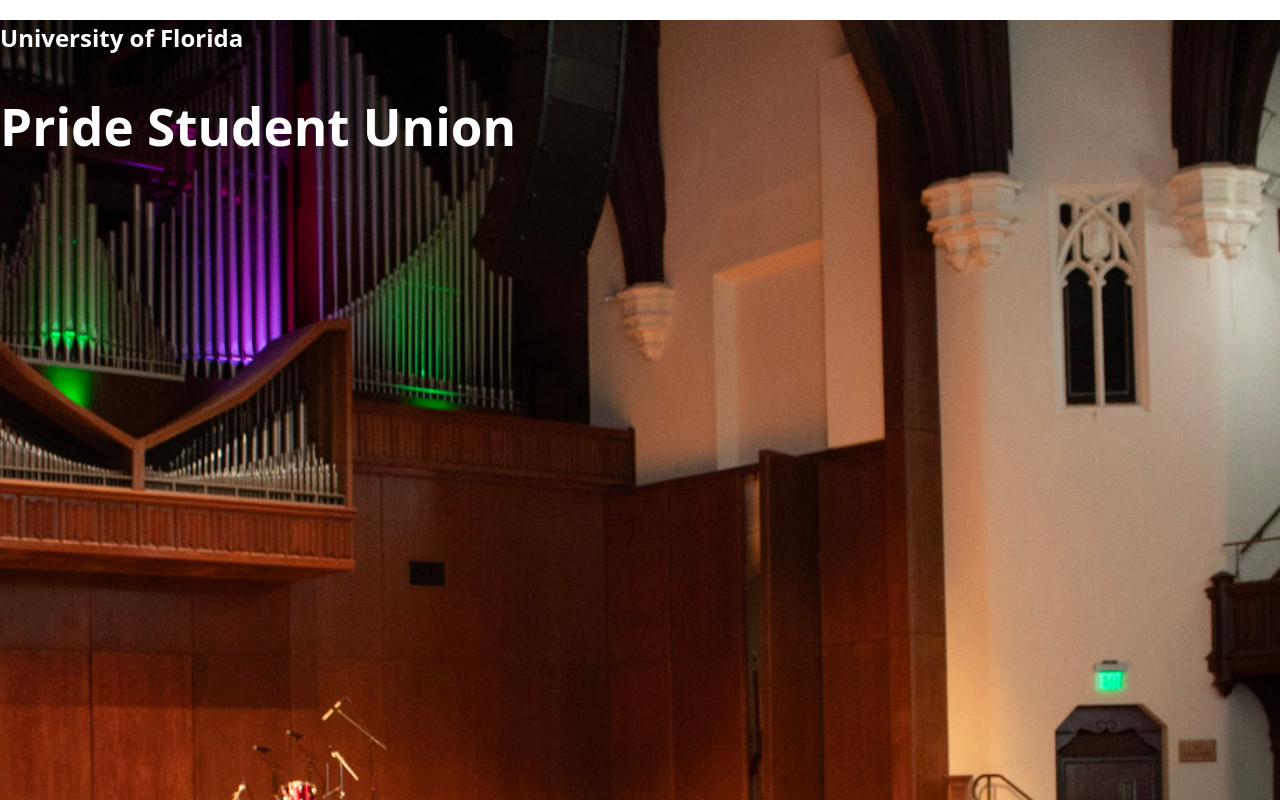
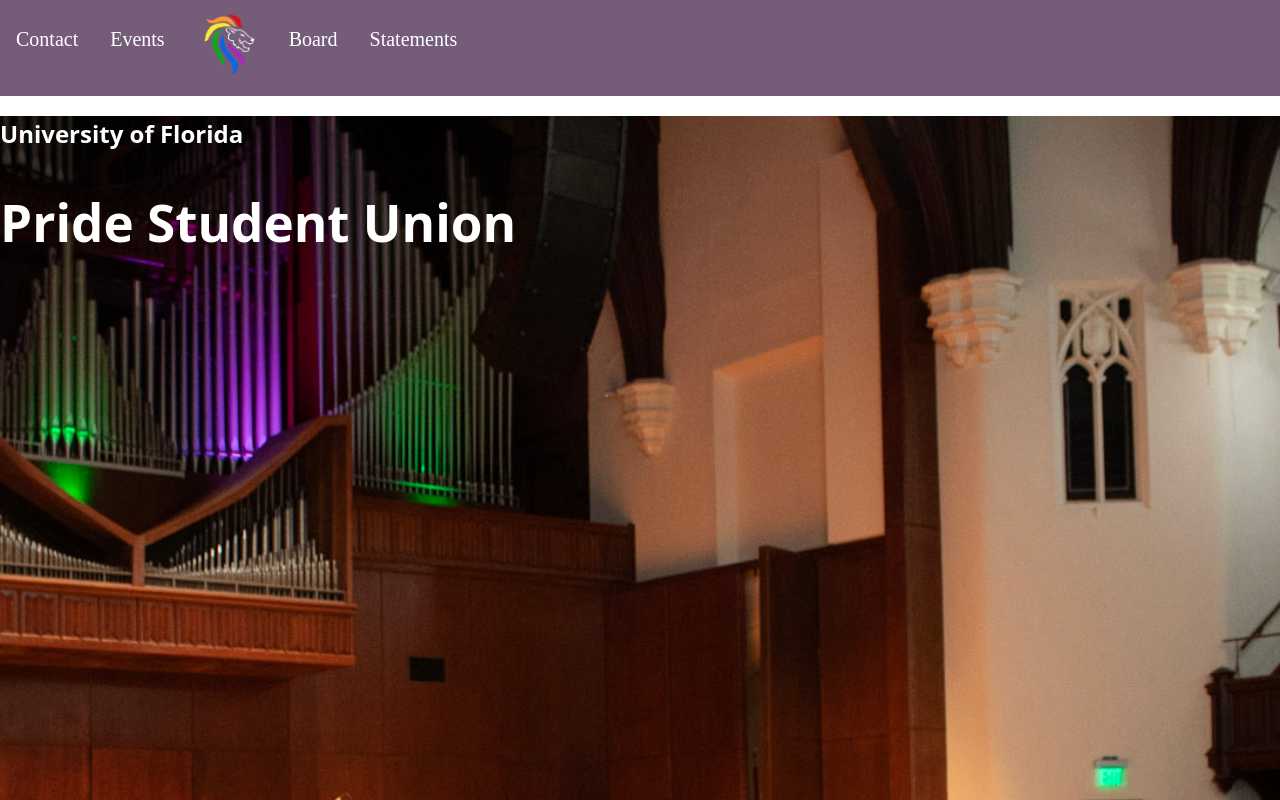
Before and after one commit to tejikari/ufpsu, a React (Vite) app in the folder uf-psu/: page / in a window 1280 px wide. Shown: the top 800 px of the page. Built offline with nearby package versions, Linux system fonts and the light colour scheme; the HTML template or start-up script is replaced by a standard one; a web font is replaced by a local one.

Commit message:
Added vite config file back in

```diff
--- a/uf-psu/index.html
+++ b/uf-psu/index.html
@@ -8,6 +8,6 @@
   </head>
   <body>
     <div id="root"></div>
-    <script type="module" src="/src/main.tsx"></script>
+    <script type="module" src="/src/main.jsx"></script>
   </body>
 </html>
--- a/uf-psu/src/App.jsx
+++ b/uf-psu/src/App.jsx
@@ -1,20 +1,25 @@
 import Home from './pages/Home/Home'
+import Contact from './pages/Contact/Contact'
+import Events from './pages/Events/Events'
+import Board from './pages/Board/Board'
+import Statements from './pages/Statements/Statements'
+import { NavBar } from './components/NavBar'
 
 import { BrowserRouter, Routes, Route } from 'react-router-dom'
-// import
-
 import './App.css'
 
 function App() {
-
   return (
-    <>
     <BrowserRouter>
+      <NavBar />
       <Routes>
-        <Route path="/" element={<Home/>} />
+        <Route path="/" element={<Home />} />
+        <Route path="/contact" element={<Contact />} />
+        <Route path="/events" element={<Events />} />
+        <Route path="/board" element={<Board />} />
+        <Route path="/statements" element={<Statements />} />
       </Routes>
     </BrowserRouter>
-    </>
   )
 }
 
--- a/uf-psu/src/components/NavBar.jsx
+++ b/uf-psu/src/components/NavBar.jsx
@@ -4,13 +4,13 @@
 import { Link } from "react-router-dom"
 
 export const NavBar = () => {
-    return <nav class = "topnav">
+    return <nav className="topnav">
         <ul>
-            <li class="linkitem"><Link to="/contact">Contact</Link></li>
-            <li class="linkitem"><Link to="/events">Events</Link></li>
+            <li className="linkitem"><Link to="/contact">Contact</Link></li>
+            <li className="linkitem"><Link to="/events">Events</Link></li>
             <li><Link to="/"><img id="logo" src={psuLogo} alt="PSU logo"/></Link></li>
-            <li class="linkitem"><Link to="/board">Board</Link></li>
-            <li class="linkitem"><Link to="/statements">Statements</Link></li>
+            <li className="linkitem"><Link to="/board">Board</Link></li>
+            <li className="linkitem"><Link to="/statements">Statements</Link></li>
         </ul>
     </nav>
 }
--- a/uf-psu/src/main.jsx
+++ b/uf-psu/src/main.jsx
@@ -7,5 +7,5 @@
 createRoot(document.getElementById('root')).render(
   <StrictMode>
       <App />
-  </StrictMode>,
+  </StrictMode>
 )
--- /dev/null
+++ b/uf-psu/vite.config.js
@@ -0,0 +1,7 @@
+import { defineConfig } from 'vite'
+import react from '@vitejs/plugin-react'
+
+// https://vite.dev/config/
+export default defineConfig({
+  plugins: [react()],
+})
```
